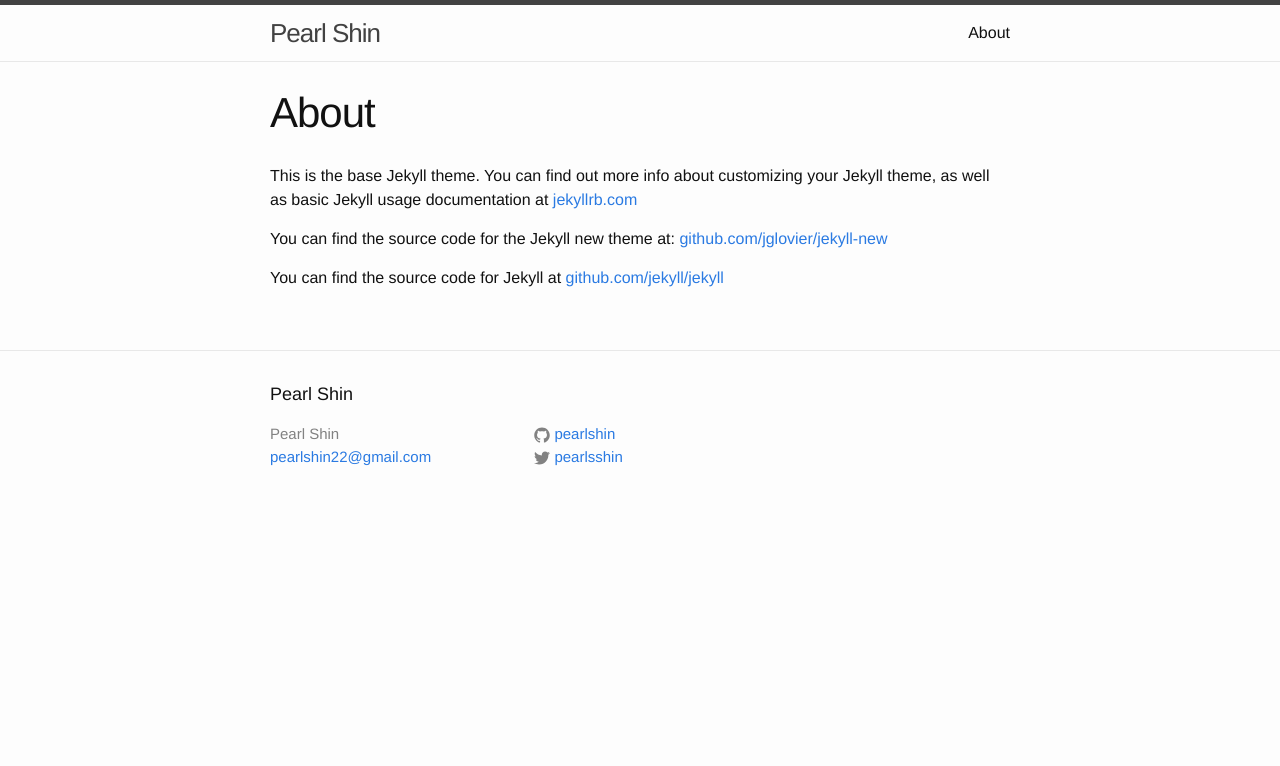
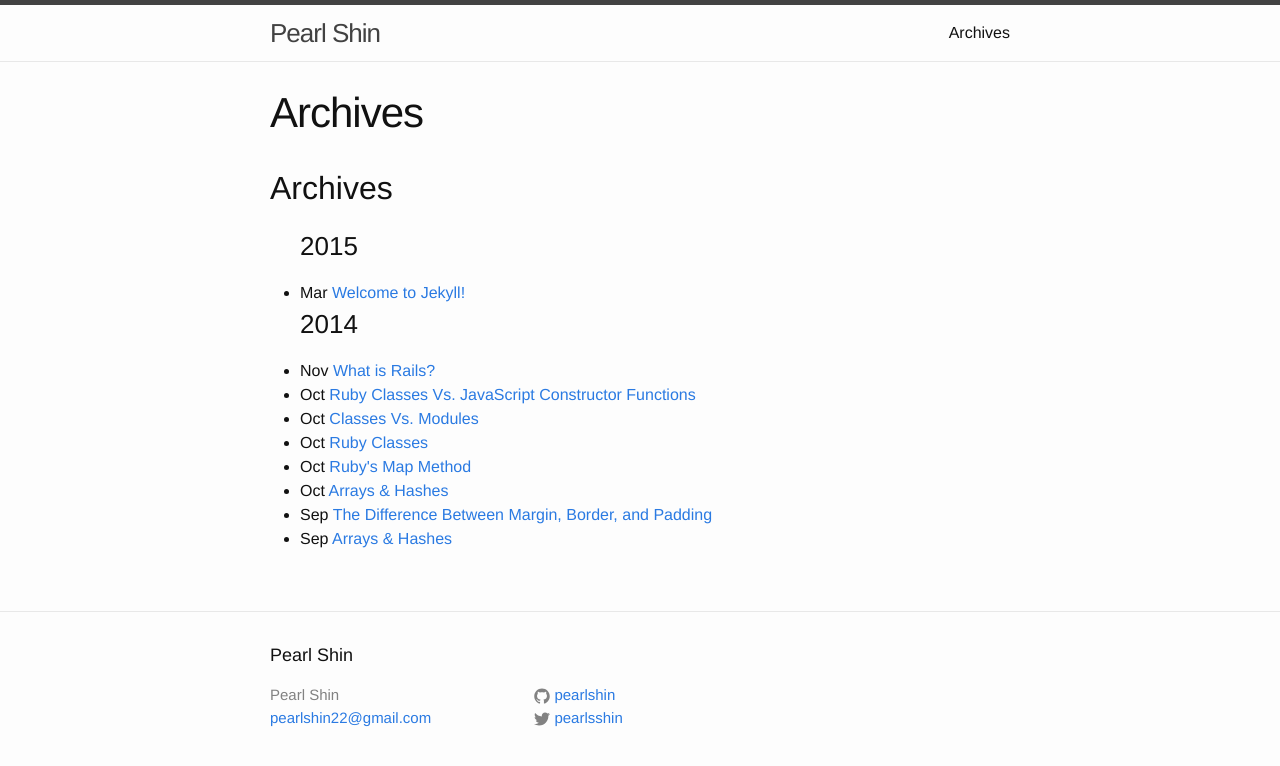
Before and after one commit to pearlshin/pearlshin.github.io, a Jekyll site: the page built from about.md, in a window 1280 px wide. Shown: the top 766 px of the page. Built offline with Jekyll 4.4.1, drawn with Linux system fonts in a browser that asks for light colours.

Commit message:
add loop through posts for archives page

```diff
--- a/about.md
+++ b/about.md
@@ -1,11 +1,24 @@
 ---
 layout: page
-title: About
-permalink: /about/
+title: Archives
+permalink: /archives/
 ---
 
-This is the base Jekyll theme. You can find out more info about customizing your Jekyll theme, as well as basic Jekyll usage documentation at [jekyllrb.com](http://jekyllrb.com/)
 
-You can find the source code for the Jekyll new theme at: [github.com/jglovier/jekyll-new](https://github.com/jglovier/jekyll-new)
+<h2>Archives</h2>
+<ul>
+  {% for post in site.posts %}
 
-You can find the source code for Jekyll at [github.com/jekyll/jekyll](https://github.com/jekyll/jekyll)
+    {% unless post.next %}
+      <h3>{{ post.date | date: '%Y' }}</h3>
+    {% else %}
+      {% capture year %}{{ post.date | date: '%Y' }}{% endcapture %}
+      {% capture nyear %}{{ post.next.date | date: '%Y' }}{% endcapture %}
+      {% if year != nyear %}
+        <h3>{{ post.date | date: '%Y' }}</h3>
+      {% endif %}
+    {% endunless %}
+
+    <li>{{ post.date | date:"%b" }} <a href="{{ post.url }}">{{ post.title }}</a></li>
+  {% endfor %}
+</ul>
```
